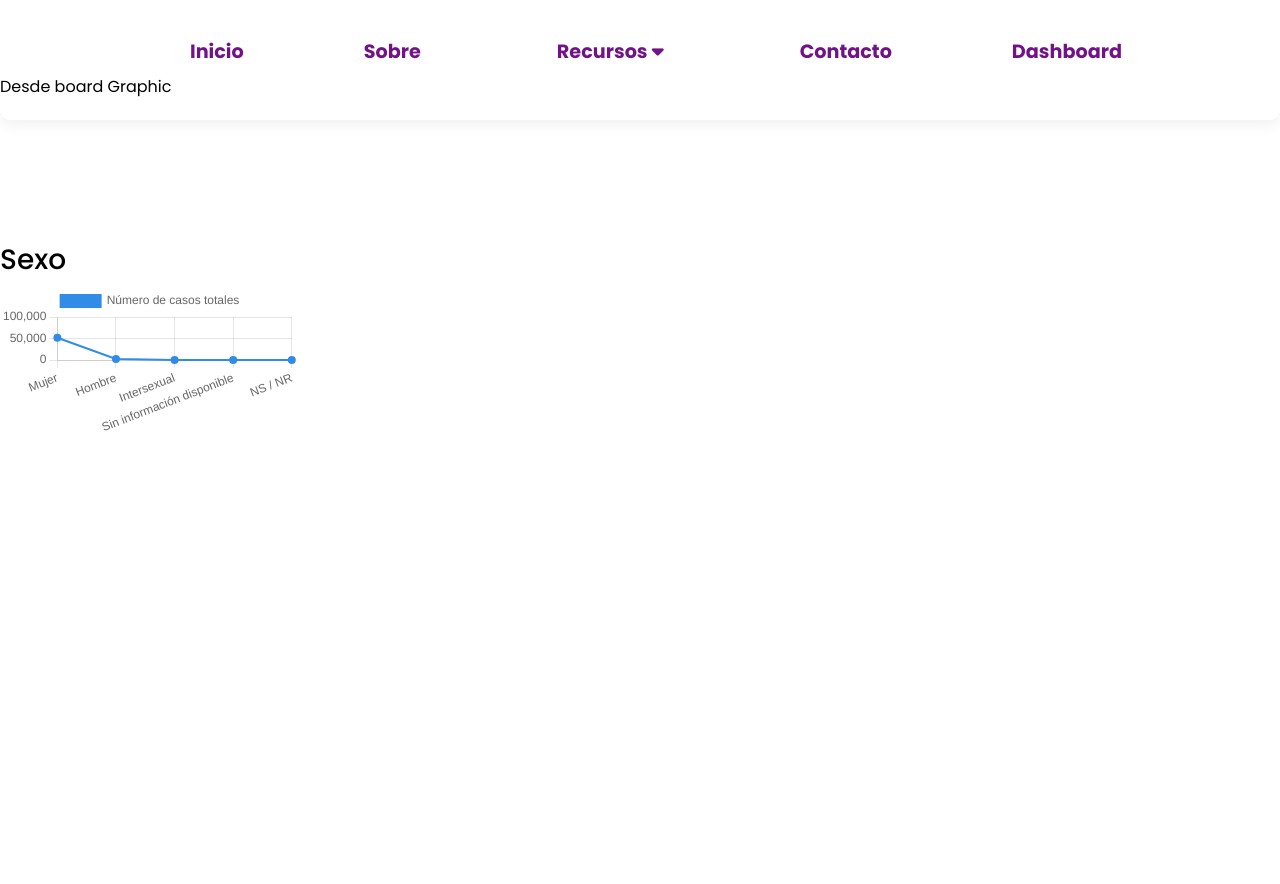
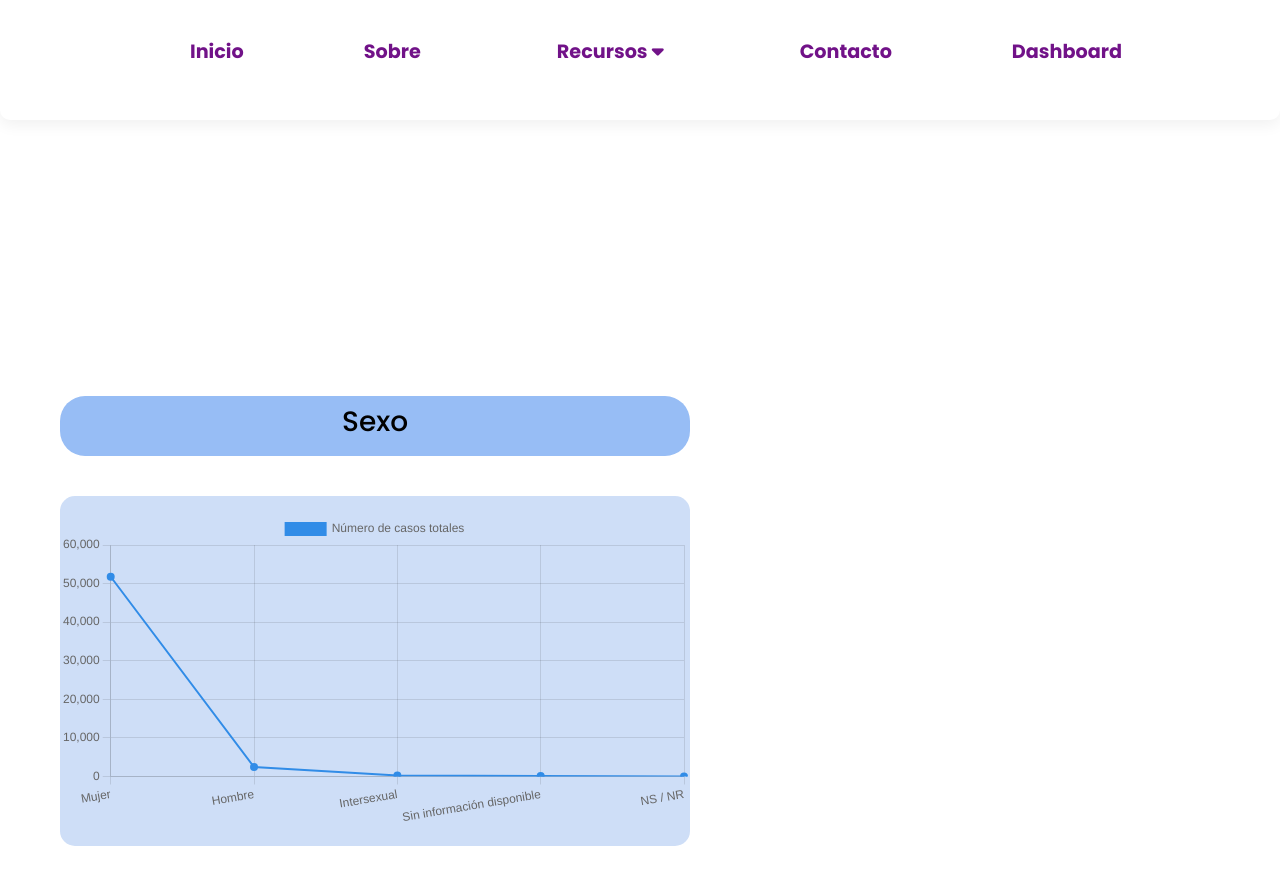
Before and after one commit to programateacademy/genero, a React (Create React App) app: page /Dashboard in a window 1280 px wide. Shown: the top 884 px of the page. Before the commit the page ends 800 px from the top, so only its background shows below. Built offline with nearby package versions, Linux system fonts and the light colour scheme.

Commit message:
Finished the logic of the chart and add the styles

```diff
--- a/src/Page/dashboardComponents/BoardGraphic/BoardGraphic.jsx
+++ b/src/Page/dashboardComponents/BoardGraphic/BoardGraphic.jsx
@@ -3,7 +3,7 @@ import './BoardGraphic.css';
 
 const BoardGraphic = () => {
     return (
-        <>Desde board Graphic</>
+        <></>
     );
 };
 
--- a/src/Page/dashboardComponents/SexGraphic/SexGraphic.css
+++ b/src/Page/dashboardComponents/SexGraphic/SexGraphic.css
@@ -0,0 +1,29 @@
+.sexTittleOne {
+    display: flex;
+    background-color: #97bdf5;
+    max-width: 630px;
+    width: 100%;
+    height: 60px;
+    border-radius: 25px;
+    justify-content: center;
+    align-items: center;
+    margin: 40px 60px; /* Adjusts the margin for top, bottom and left spacing */
+}
+
+.sexTextOne {
+    font-family: "Yusei Magic";
+    text-align: center;
+    font-size: 1.5rem;
+}
+
+.sexGraphicContainer {
+    display: flex;
+    background-color: #cedef7;
+    max-width: 630px;
+    width: 100%;
+    height: 350px;
+    border-radius: 15px;
+    justify-content: center;
+    align-items: center;
+    margin: 40px 60px; /* Adjusts the margin for top, bottom and left spacing */
+}
--- a/src/Page/dashboardComponents/SexGraphic/SexGraphic.jsx
+++ b/src/Page/dashboardComponents/SexGraphic/SexGraphic.jsx
@@ -41,6 +41,23 @@ const SexGraphic = () => {
         ],
     };
 
+    const options = {
+
+        responsive: true,
+
+        scales: {
+            y: {
+              min: 0,
+            },
+        },
+
+        plugins: {
+            legend: {
+              display: true,
+            },
+        },
+    };
+
 
     return (
       <div className="sexGraphic">
@@ -54,7 +71,7 @@ const SexGraphic = () => {
         {/* Graphic container*/}
         <div className="sexGraphicContainer">
           {/* Graphic */}
-          <Line data={data} />
+          <Line data={data} options={options}/>
         </div>
       </div>
     );
```
